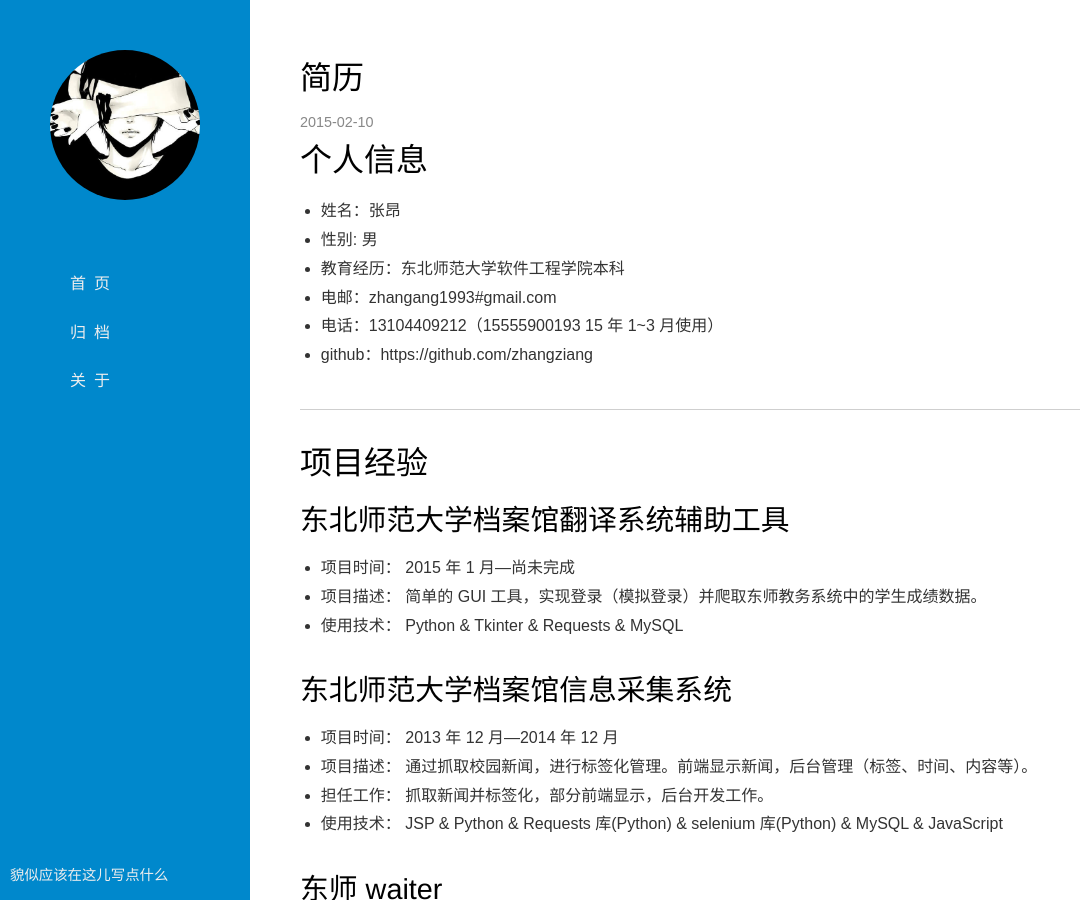
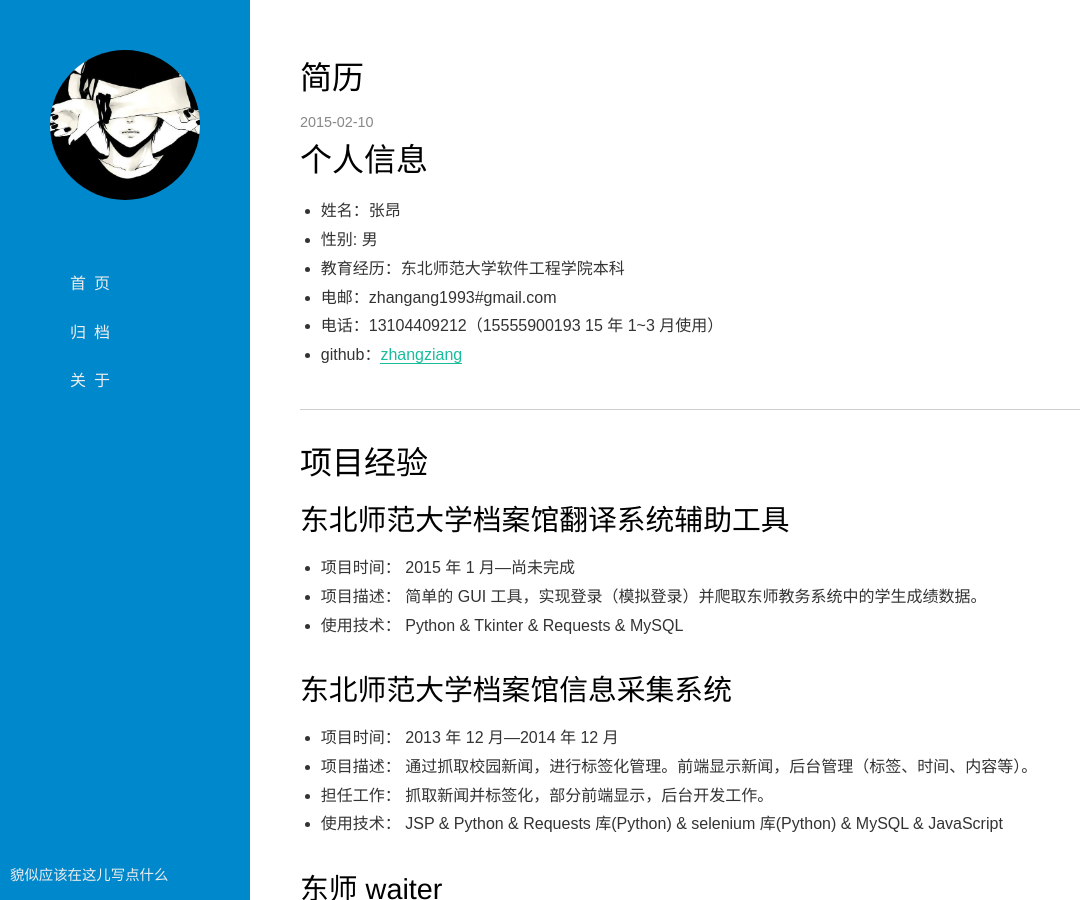
Before and after one commit to for-l00p/zhangziang.github.io, a Jekyll site: the page built from _posts/2015-02-10-resume.md, in a window 1280 px wide and 900 px high. Shown: the whole window, without its empty margins (0-1080 px from the left). Built offline with Jekyll 4.4.1, drawn with Linux system fonts in a browser that asks for light colours; Markdown is read by kramdown in place of the engine named in the settings; some of the changed lines change nothing that is shown.

Commit message:
little change

```diff
--- a/_posts/2015-02-10-resume.md
+++ b/_posts/2015-02-10-resume.md
@@ -10,7 +10,7 @@ date: 2015-02-10
 - 教育经历：东北师范大学软件工程学院本科
 - 电邮：zhangang1993#gmail.com
 - 电话：13104409212（15555900193 15 年 1~3 月使用）
-- github：https://github.com/zhangziang
+- github：[zhangziang](https://github.com/zhangziang)
 
 - - -
 
```
